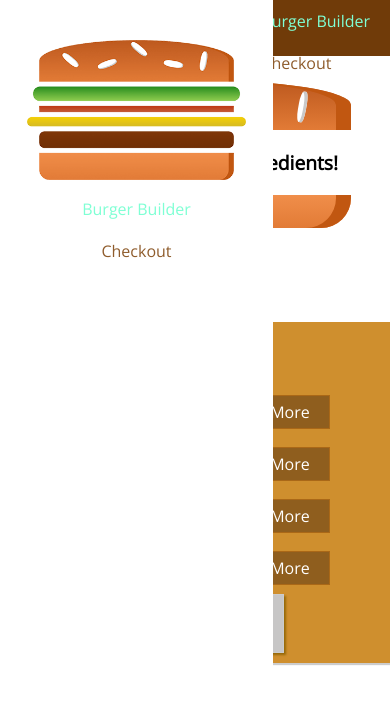
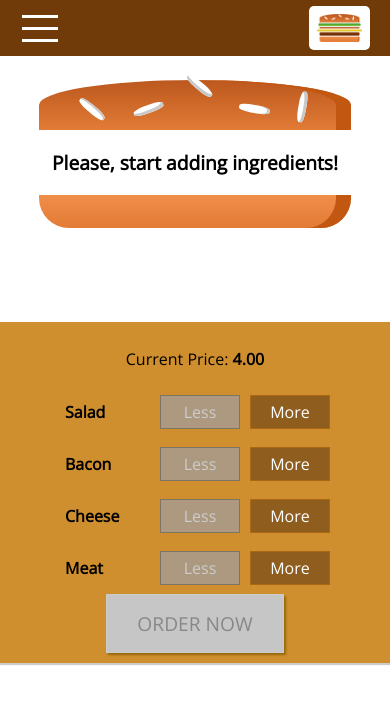
Before and after one commit to silvestrevivo/react-burgerbuilder, a React app: page / in a window 390 px wide. Built offline with nearby package versions, Linux system fonts and the light colour scheme.

Commit message:
responsive design really done

```diff
--- a/assets/sass/_sidedrawer.scss
+++ b/assets/sass/_sidedrawer.scss
@@ -10,11 +10,15 @@
   padding: 32px 16px;
   box-sizing: border-box;
   transition: transform .3s ease-in-out;
-  text-align: center;
+  //text-align: center;
 
   @media (min-width: 500px){
     display: none;
-    text-align: initial;
+    //text-align: initial;
+  }
+
+  .Logo{
+    margin-bottom: 32px;
   }
 }
 
@@ -25,3 +29,27 @@
 .Close{
   transform: translateX(-100%);
 }
+
+.DrawerToggle {
+  width: 40px;
+  height: 100%;
+  display: flex;
+  flex-flow: column;
+  justify-content: space-around;
+  align-items: center;
+  padding: 10px 0;
+  box-sizing: border-box;
+  cursor: pointer;
+}
+
+.DrawerToggle div {
+  width: 90%;
+  height: 3px;
+  background-color: white;
+}
+
+@media (min-width: 500px) {
+  .DrawerToggle {
+      display: none;
+  }
+}
--- a/assets/sass/_toolbar.scss
+++ b/assets/sass/_toolbar.scss
@@ -29,68 +29,71 @@
   }
 }
 
-.NavigationItems{
+.NavigationItems {
   margin: 0;
   padding: 0;
   list-style: none;
   display: flex;
+  flex-flow: column;
   align-items: center;
   height: 100%;
-  flex-flow: column;
 }
 
-.NavigationItem{
+@media (min-width: 500px) {
+  .NavigationItems {
+      flex-flow: row;
+  }
+}
+
+.NavigationItem {
   margin: 10px 0;
   box-sizing: border-box;
-  display: flex;
+  display: block;
   width: 100%;
+}
 
-  a{
+.NavigationItem a {
   color: #8F5C2C;
   text-decoration: none;
   width: 100%;
   box-sizing: border-box;
   display: block;
-
-    &:hover,
-    &:active,
-    &.active{
-      color: aquamarine;
-    }
-  }
 }
 
-@media (min-width: 500px){
-  .NavigationItems{
-    margin: 0;
-    padding: 0;
-    list-style: none;
-    display: flex;
-    flex-flow: row;
-    align-items: center;
-    height: 100%;
+.NavigationItem a:hover,
+.NavigationItem a:active,
+.NavigationItem a.active {
+  color: #40A4C8;
 }
 
-  .NavigationItem{
+@media (min-width: 500px) {
+  .NavigationItem {
       margin: 0;
       display: flex;
       height: 100%;
       width: auto;
       align-items: center;
+  }
 
-    a{
-      color: #fff;
+  .NavigationItem a {
+      color: white;
       height: 100%;
       padding: 16px 10px;
       border-bottom: 4px solid transparent;
+  }
 
-      &:hover,
-      &:active,
-      &.active{
-        background-color: rgba(189, 151, 115, 0.734);
-        border-bottom: 3px solid rgb(127, 172, 255);
+  .NavigationItem a:hover,
+  .NavigationItem a:active,
+  .NavigationItem a.active {
+      background-color: #8F5C2C;
+      border-bottom: 4px solid #40A4C8;
       color: white;
   }
 }
+
+
+@media (max-width: 499px){
+  .DesktopOnly{
+    display: none;
   }
 }
--- a/components/layout/layout.js
+++ b/components/layout/layout.js
@@ -1,16 +1,38 @@
-import React from 'react';
+import React, { Component } from 'react';
 import Aux from '../../hoc/aux';
 import ToolBar from '../navigation/toolbar/toolbar'
 import SideDrawer from '../navigation/sidedrawer/sidedrawer'
 
-const Layout = (props) => (
-    <Aux>
-        <ToolBar />
-        <SideDrawer />
-        <main className="content">
-            {props.children}
-        </main>
-    </Aux>
-);
+class Layout extends Component {
+    state = {
+        showSideDrawer: false
+    }
+
+    sideDrawerClosedHandler = () => {
+        this.setState({
+            showSideDrawer: false
+        });
+    }
+
+    sideDrawerToggleHandler = () => {
+        this.setState((prevState) => {
+            return {
+                showSideDrawer: !prevState.showSideDrawer
+            }
+        });
+    }
+
+    render() {
+        return (
+            <Aux>
+                <ToolBar drawerToggleClicked={this.sideDrawerToggleHandler} />
+                <SideDrawer open={this.state.showSideDrawer} closed={this.sideDrawerClosedHandler} />
+                <main className="content">
+                    {this.props.children}
+                </main>
+            </Aux>
+        );
+    }
+}
 
 export default Layout;
--- /dev/null
+++ b/components/navigation/sidedrawer/drawertoggle/drawertoggle.js
@@ -0,0 +1,11 @@
+import React from 'react';
+
+const DrawerToggle = (props) => (
+  <div onClick={props.clicked} className="DrawerToggle">
+    <div></div>
+    <div></div>
+    <div></div>
+  </div>
+);
+
+export default DrawerToggle;
--- a/components/navigation/sidedrawer/sidedrawer.js
+++ b/components/navigation/sidedrawer/sidedrawer.js
@@ -1,17 +1,28 @@
 import React from 'react';
 import Logo from '../../logo/logo'
 import NavigationItems from '../navigationitems/navigationitems'
+import BackDrop from '../../UI/Backdrop/backdrop'
+import Aux from '../../../hoc/aux'
 
-const SideDrawer = () => {
+const SideDrawer = (props) => {
+
+  let attachedClasses = ['SideDrawer', 'Close'];
+  if (props.open) {
+    attachedClasses = ['SideDrawer', 'Open'];
+  }
+
   return (
-    <div className="SideDrawer">
-      <div style={{ height: '20%' }}>
-        <Logo />
+    <Aux>
+      <BackDrop show={props.open} clicked={props.closed} />
+      <div className={attachedClasses.join(' ')}>
+        <div style={{ height: '11%' }}>
+          <Logo />
+        </div>
+        <nav>
+          <NavigationItems />
+        </nav>
       </div>
-      <nav>
-        <NavigationItems />
-      </nav>
-    </div>
+    </Aux>
   )
 }
 
--- a/components/navigation/toolbar/toolbar.js
+++ b/components/navigation/toolbar/toolbar.js
@@ -1,18 +1,18 @@
 import React from 'react';
 import Logo from '../../logo/logo';
 import NavigationItems from '../navigationitems/navigationitems';
-import SideDrawer from '../sidedrawer/sidedrawer';
+import DrawerToggle from '../sidedrawer/drawertoggle/drawertoggle';
 
 const ToolBar = (props) => (
   <header className="ToolBar">
-    <SideDrawer />
+    <DrawerToggle clicked={props.drawerToggleClicked} />
     <div style={{ height: '80%' }}>
       <Logo />
     </div>
-    <nav>
+    <nav className="DesktopOnly">
       <NavigationItems />
     </nav>
-  </header>
+  </header >
 );
 
 export default ToolBar;
```
Lines whose indentation alone changed are shown as unchanged.
